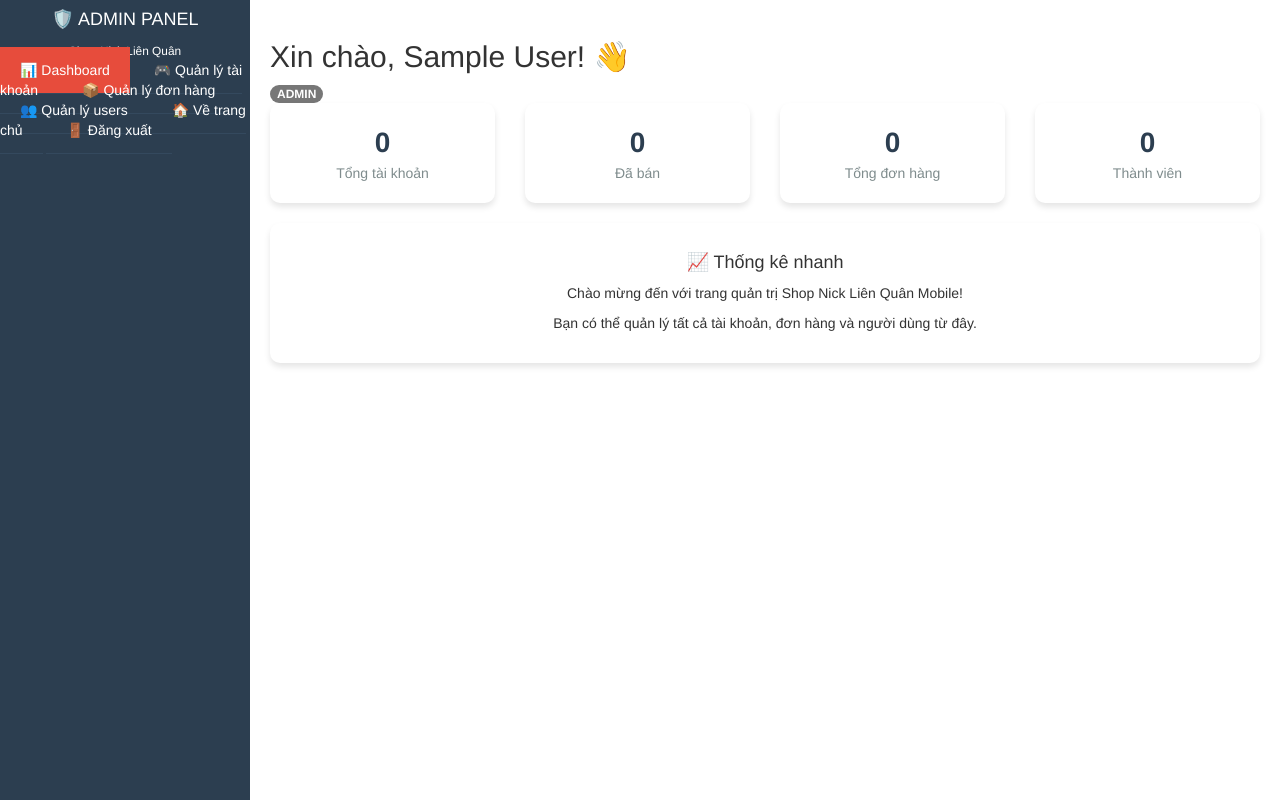
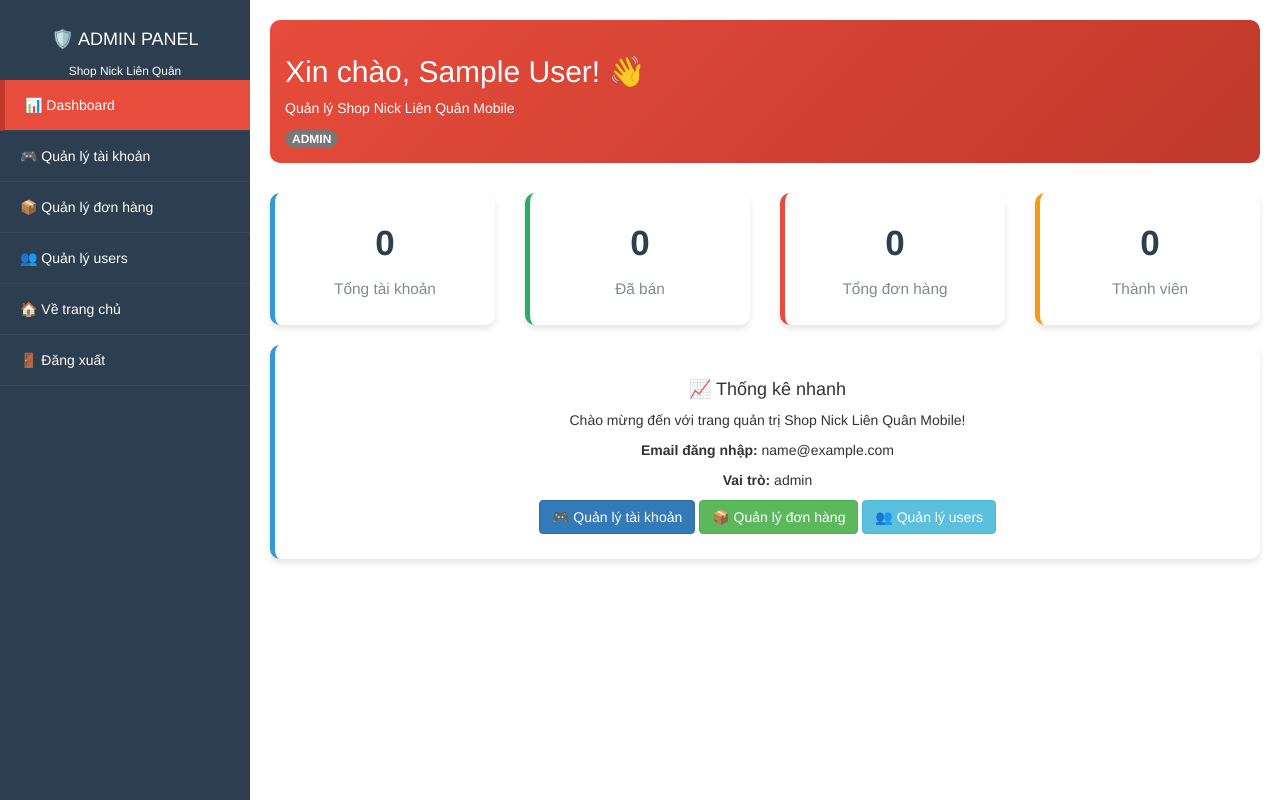
Before and after one commit to Luutieulong2005/website_1, a PHP site: page /admins/index.php in a window 1280 px wide. Run offline with PHP 8.4, Linux system fonts and the light colour scheme; the visitor is signed in with stand-in values (Sample User, id 1); data that the repository does not hold is empty.

Commit message:
Update index.php

```diff
--- a/admins/index.php
+++ b/admins/index.php
@@ -39,6 +39,7 @@ $total_users = $stmt->fetch()['total_users'];
             height: 100vh;
             position: fixed;
             width: 250px;
+            padding-top: 20px;
         }
         .main-content {
             margin-left: 250px;
@@ -46,31 +47,46 @@ $total_users = $stmt->fetch()['total_users'];
         }
         .stat-card {
             background: white;
-            padding: 20px;
+            padding: 25px;
             border-radius: 10px;
             box-shadow: 0 4px 6px rgba(0,0,0,0.1);
             margin-bottom: 20px;
             text-align: center;
+            border-left: 5px solid #3498db;
         }
         .stat-number {
-            font-size: 2em;
+            font-size: 2.5em;
             font-weight: bold;
             color: #2c3e50;
+            margin-bottom: 10px;
         }
         .stat-label {
             color: #7f8c8d;
+            font-size: 1.1em;
         }
         .nav-link {
             color: white;
             padding: 15px 20px;
             border-bottom: 1px solid #34495e;
+            text-decoration: none;
+            display: block;
+            transition: all 0.3s;
         }
         .nav-link:hover {
             background: #34495e;
             color: white;
+            padding-left: 30px;
         }
         .nav-link.active {
             background: #e74c3c;
+            border-left: 5px solid #c0392b;
+        }
+        .admin-header {
+            background: linear-gradient(135deg, #e74c3c, #c0392b);
+            color: white;
+            padding: 15px;
+            border-radius: 10px;
+            margin-bottom: 30px;
         }
     </style>
 </head>
@@ -80,43 +96,48 @@ $total_users = $stmt->fetch()['total_users'];
             <h4>🛡️ ADMIN PANEL</h4>
             <small>Shop Nick Liên Quân</small>
         </div>
-        <nav class="nav flex-column">
+        <div class="nav flex-column">
             <a class="nav-link active" href="index.php">📊 Dashboard</a>
             <a class="nav-link" href="accounts.php">🎮 Quản lý tài khoản</a>
             <a class="nav-link" href="orders.php">📦 Quản lý đơn hàng</a>
             <a class="nav-link" href="users.php">👥 Quản lý users</a>
             <a class="nav-link" href="../index.php">🏠 Về trang chủ</a>
             <a class="nav-link" href="logout.php">🚪 Đăng xuất</a>
-        </nav>
+        </div>
     </div>
 
     <div class="main-content">
-        <div class="d-flex justify-content-between align-items-center mb-4">
-            <h2>Xin chào, <?php echo $_SESSION['user_name']; ?>! 👋</h2>
-            <span class="badge bg-danger">ADMIN</span>
+        <div class="admin-header">
+            <div class="d-flex justify-content-between align-items-center">
+                <div>
+                    <h2>Xin chào, <?php echo $_SESSION['user_name']; ?>! 👋</h2>
+                    <p class="mb-0">Quản lý Shop Nick Liên Quân Mobile</p>
+                </div>
+                <span class="badge bg-light text-danger fs-6">ADMIN</span>
+            </div>
         </div>
 
         <div class="row">
             <div class="col-md-3">
-                <div class="stat-card">
+                <div class="stat-card" style="border-left-color: #3498db;">
                     <div class="stat-number"><?php echo $total_accounts; ?></div>
                     <div class="stat-label">Tổng tài khoản</div>
                 </div>
             </div>
             <div class="col-md-3">
-                <div class="stat-card">
+                <div class="stat-card" style="border-left-color: #27ae60;">
                     <div class="stat-number"><?php echo $sold_accounts; ?></div>
                     <div class="stat-label">Đã bán</div>
                 </div>
             </div>
             <div class="col-md-3">
-                <div class="stat-card">
+                <div class="stat-card" style="border-left-color: #e74c3c;">
                     <div class="stat-number"><?php echo $total_orders; ?></div>
                     <div class="stat-label">Tổng đơn hàng</div>
                 </div>
             </div>
             <div class="col-md-3">
-                <div class="stat-card">
+                <div class="stat-card" style="border-left-color: #f39c12;">
                     <div class="stat-number"><?php echo $total_users; ?></div>
                     <div class="stat-label">Thành viên</div>
                 </div>
@@ -128,10 +149,19 @@ $total_users = $stmt->fetch()['total_users'];
                 <div class="stat-card">
                     <h4>📈 Thống kê nhanh</h4>
                     <p>Chào mừng đến với trang quản trị Shop Nick Liên Quân Mobile!</p>
-                    <p>Bạn có thể quản lý tất cả tài khoản, đơn hàng và người dùng từ đây.</p>
+                    <p><strong>Email đăng nhập:</strong> <?php echo $_SESSION['user_email']; ?></p>
+                    <p><strong>Vai trò:</strong> <?php echo $_SESSION['user_role']; ?></p>
+                    <div class="mt-3">
+                        <a href="accounts.php" class="btn btn-primary">🎮 Quản lý tài khoản</a>
+                        <a href="orders.php" class="btn btn-success">📦 Quản lý đơn hàng</a>
+                        <a href="users.php" class="btn btn-info">👥 Quản lý users</a>
+                    </div>
                 </div>
             </div>
         </div>
     </div>
+
+    <script src="../js/jquery.min.js"></script>
+    <script src="../js/bootstrap.min.js"></script>
 </body>
 </html>
```
